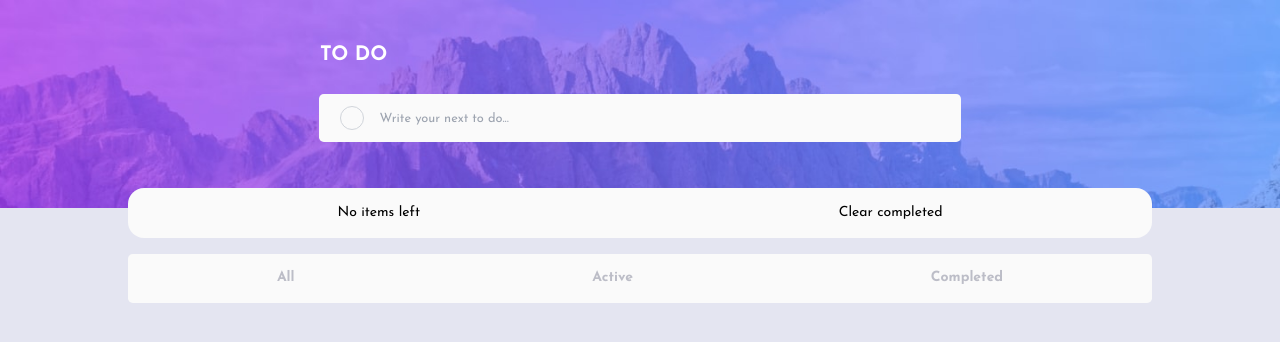
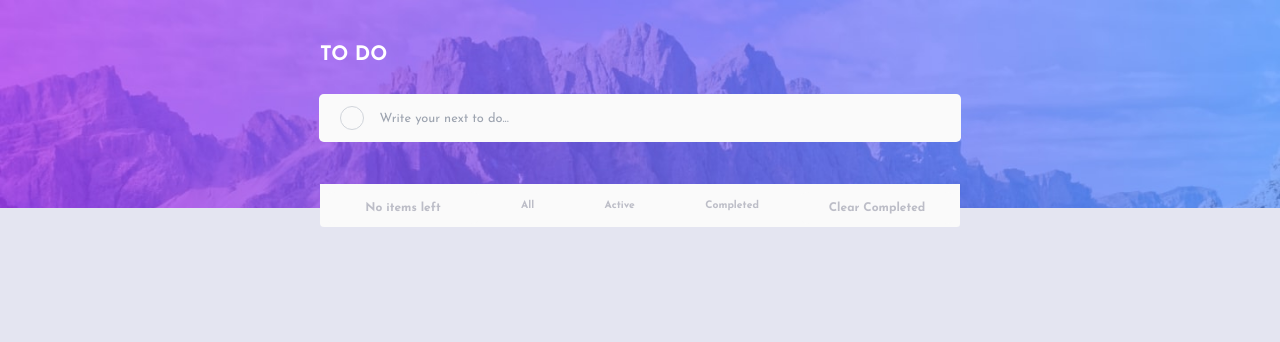
Before and after one commit to tarikcahta/to-do-app, a React (Create React App) app: page / in a window 1280 px wide. Shown: the top 342 px of the page. Built offline with nearby package versions, Linux system fonts and the light colour scheme; some icons are missing; the HTML template or start-up script is replaced by a standard one.

Commit message:
Add display list for to dos

```diff
--- a/src/components/ToDos/ToDos.js
+++ b/src/components/ToDos/ToDos.js
@@ -1,14 +1,30 @@
-import React from 'react';
 import ToDo from '../ToDo/ToDo';
 import SelectToDos from '../SelectToDos/SelectToDos';
 import { ToDoWrapper, ToDoList, ToDoItem } from './ToDos.styles';
+import ToDosActionBar from '../ToDosActionBar/ToDosActionBar';
+import { useState, useEffect } from 'react';
 
 const ToDos = ({ todos, setToDos, filteredToDos, setCurrFilter }) => {
   // console.log(todos);
+  const [isMobile, setIsMobile] = useState(window.innerWidth <= 768);
+
+  useEffect(() => {
+    const handleResize = () => {
+      setIsMobile(window.innerWidth <= 768);
+    };
+
+    window.addEventListener('resize', handleResize);
+
+    return () => {
+      window.removeEventListener('resize', handleResize);
+    };
+  }, []);
 
   const toDosLeft = () => {
     if (filteredToDos.length === 0) {
       return 'No items left';
+    } else if (filteredToDos.length === 1) {
+      return `${filteredToDos.length} item left`;
     } else {
       return `${filteredToDos.length} items left`;
     }
@@ -35,14 +51,28 @@ const ToDos = ({ todos, setToDos, filteredToDos, setCurrFilter }) => {
 
   return (
     <ToDoWrapper>
+      {isMobile ? (
+        <div>
           <ToDoList>
             {renderToDos()}
+
             <ToDoItem>
               <p>{toDosLeft()}</p>
-          <button onClick={clearCompletedToDos}>Clear completed</button>
+              <button onClick={clearCompletedToDos}>Clear Completed</button>
             </ToDoItem>
           </ToDoList>
           <SelectToDos setCurrFilter={setCurrFilter} />
+        </div>
+      ) : (
+        <div>
+          <ToDoList>{renderToDos()}</ToDoList>
+          <ToDosActionBar
+            toDosLeft={toDosLeft}
+            clearCompletedToDos={clearCompletedToDos}
+            setCurrFilter={setCurrFilter}
+          />
+        </div>
+      )}
     </ToDoWrapper>
   );
 };
--- a/src/components/ToDos/ToDos.styles.js
+++ b/src/components/ToDos/ToDos.styles.js
@@ -3,22 +3,32 @@ import styled from 'styled-components';
 export const ToDoWrapper = styled.div`
   min-height: 100%;
   width: 80%;
+
+  @media (min-width: 768px) {
+    width: 50%;
+  }
 `;
 
 export const ToDoList = styled.ul`
   width: 100%;
+  border-radius: 0.3rem;
+  overflow: hidden;
+
+  @media (min-width: 768px) {
+    border-radius: 0.3rem 0.3rem 0 0;
+  }
 `;
 
 export const ToDoItem = styled.li`
-  margin-top: 0.25rem;
   height: 3.1rem;
   width: 100%;
   display: flex;
   flex-direction: row;
   align-items: center;
   justify-content: space-around;
-  border-radius: 1rem;
-  background-color: hsl(0, 0%, 98%);
-  font-size: 0.875rem;
+  background-color: ${(props) => props.theme.toDoBgColor};
+  color: ${(props) => props.theme.filterToDosColor};
+  font-size: 0.75rem;
+  font-weight: 600;
   line-height: 1.25rem;
 `;
```
Lines whose indentation alone changed are shown as unchanged.
